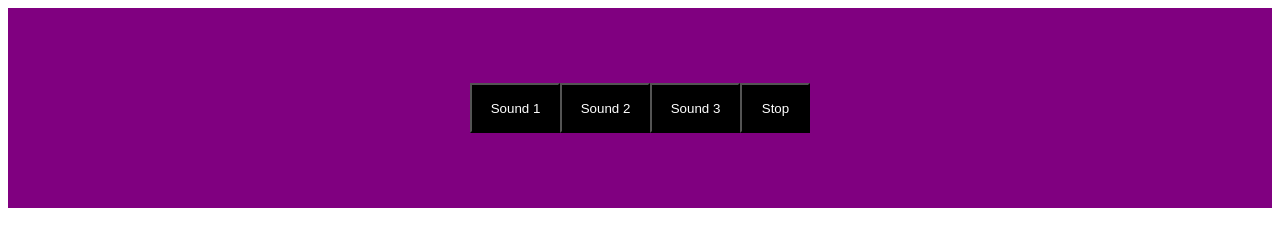
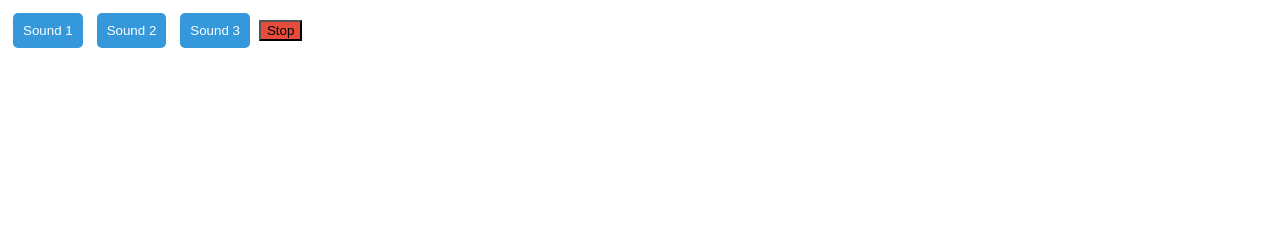
Before and after one commit to acciojob/Soundbar-dinnysanjay, a website: page main.html in a window 1280 px wide. Drawn offline with Linux system fonts and the light colour scheme.

Commit message:
created a submission

```diff
--- a/styles.css
+++ b/styles.css
@@ -1,23 +1,14 @@
-/*  your css code here. If applicable */
-#buttons{
-	width:100%;
-	height:200px;
-	background:purple;
-	display:flex;
-	align-items:center;
-	justify-content:center;
+.btn {
+    margin: 5px;
+    padding: 10px;
+    background-color: #3498db;
+    color: white;
+    border: none;
+    border-radius: 5px;
+    cursor: pointer;
 }
-.btn{
-	width:90px;
-	height:50px;
-	padding-right:5px;
-	background:black;
-	color:white;
+
+.stop {
+    margin-top: 10px;
+    background-color: #e74c3c;
 }
-.stop{
-	width:70px;
-	height:50px;
-	padding-right:5px;
-	background:black;
-	color:white;
-}
```
